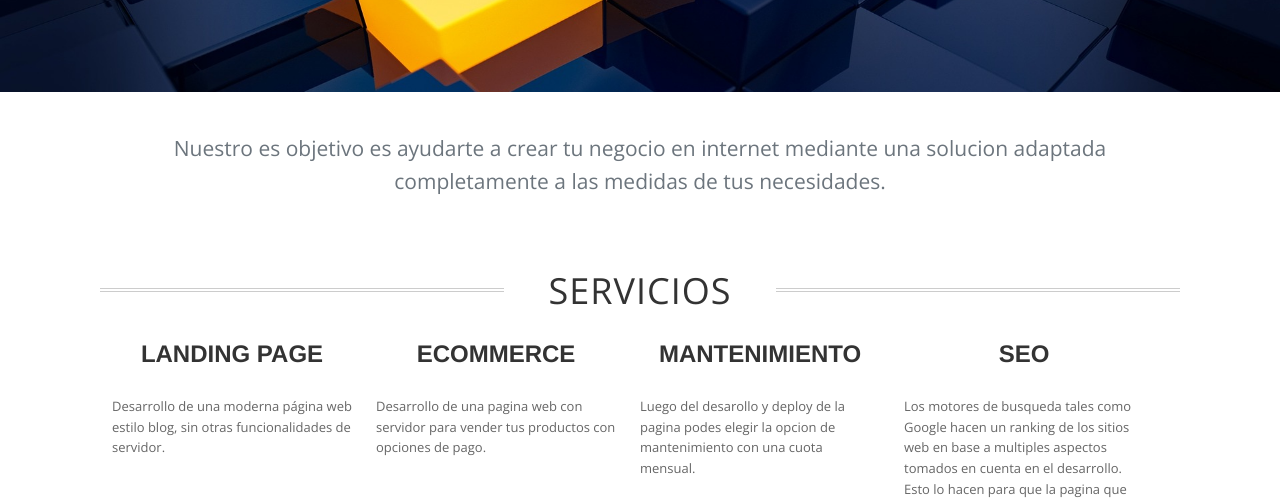
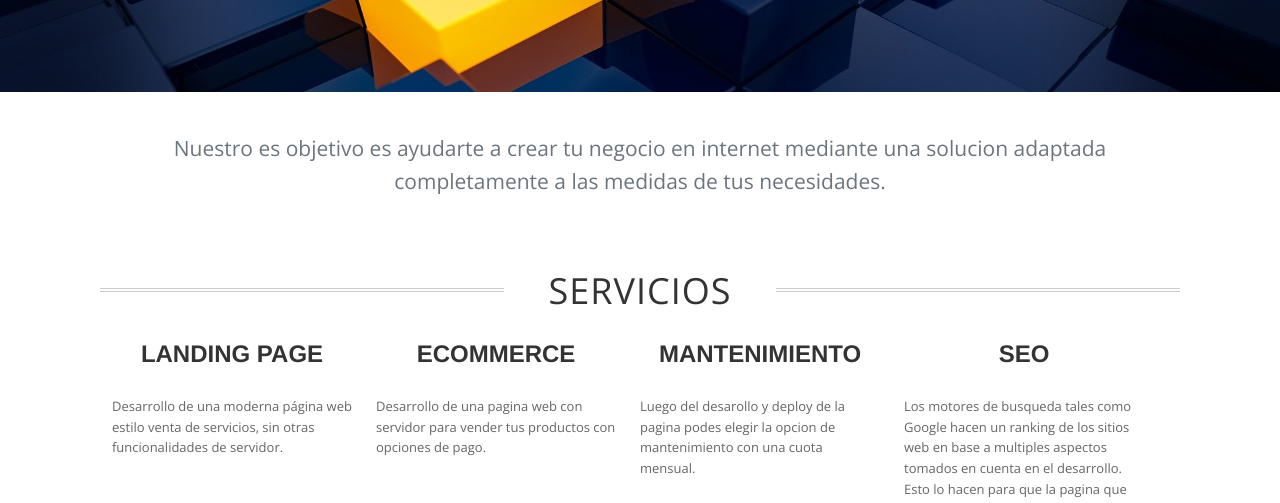
Before and after one commit to tomii21/dominium, a plain HTML site: page index.html in a window 1280 px wide. Shown: the part 295-798 px from the top of the page. Drawn offline with nearby package versions, Linux system fonts and the light colour scheme; a web font is replaced by a local one.

Commit message:
detalle de landingpage

```diff
--- a/index.html
+++ b/index.html
@@ -55,7 +55,7 @@
 				<div class="row">
 					<div class="col-sm-6 col-md-3">
 						<h3 class="text-center">Landing page</h3>
-						<p>Desarrollo de una moderna página web estilo blog, sin otras funcionalidades de servidor.</p>
+						<p>Desarrollo de una moderna página web estilo venta de servicios, sin otras funcionalidades de servidor.</p>
 
 					</div>
 					<div class="col-sm-6 col-md-3">
```
